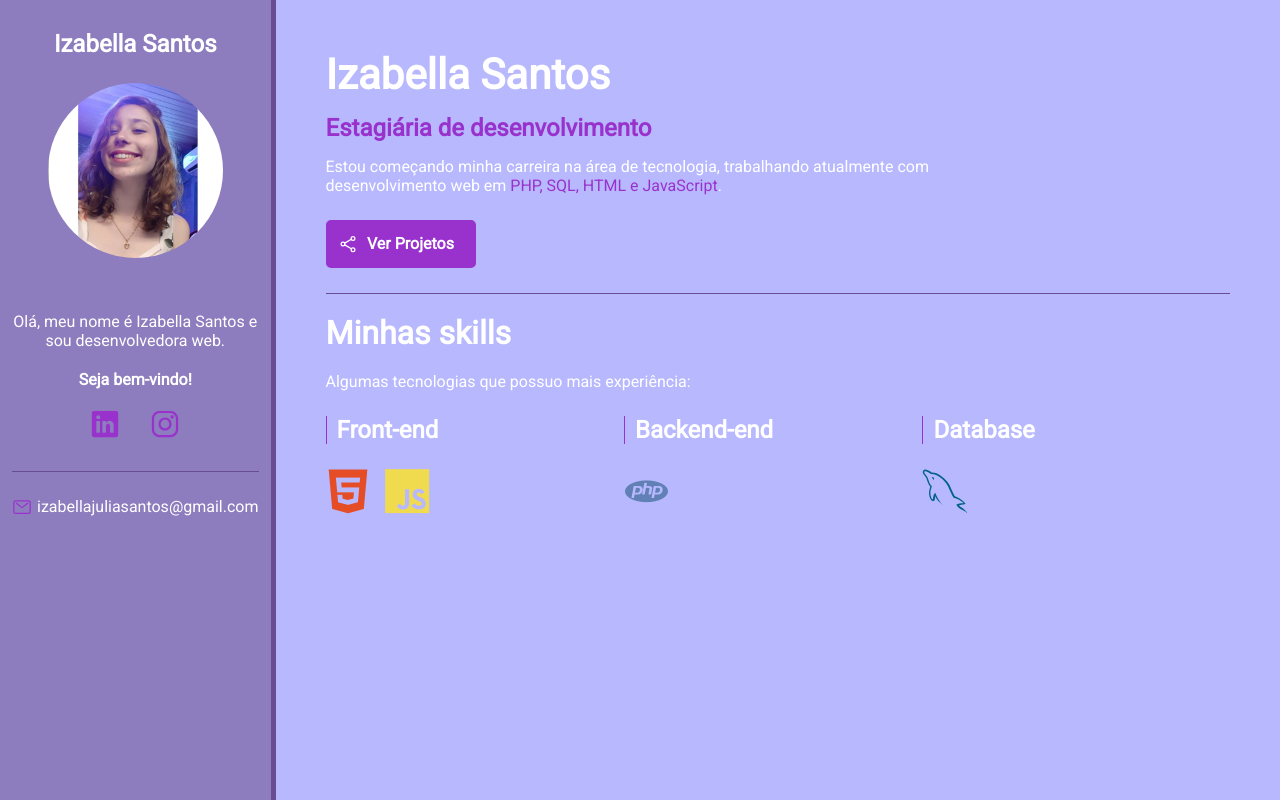
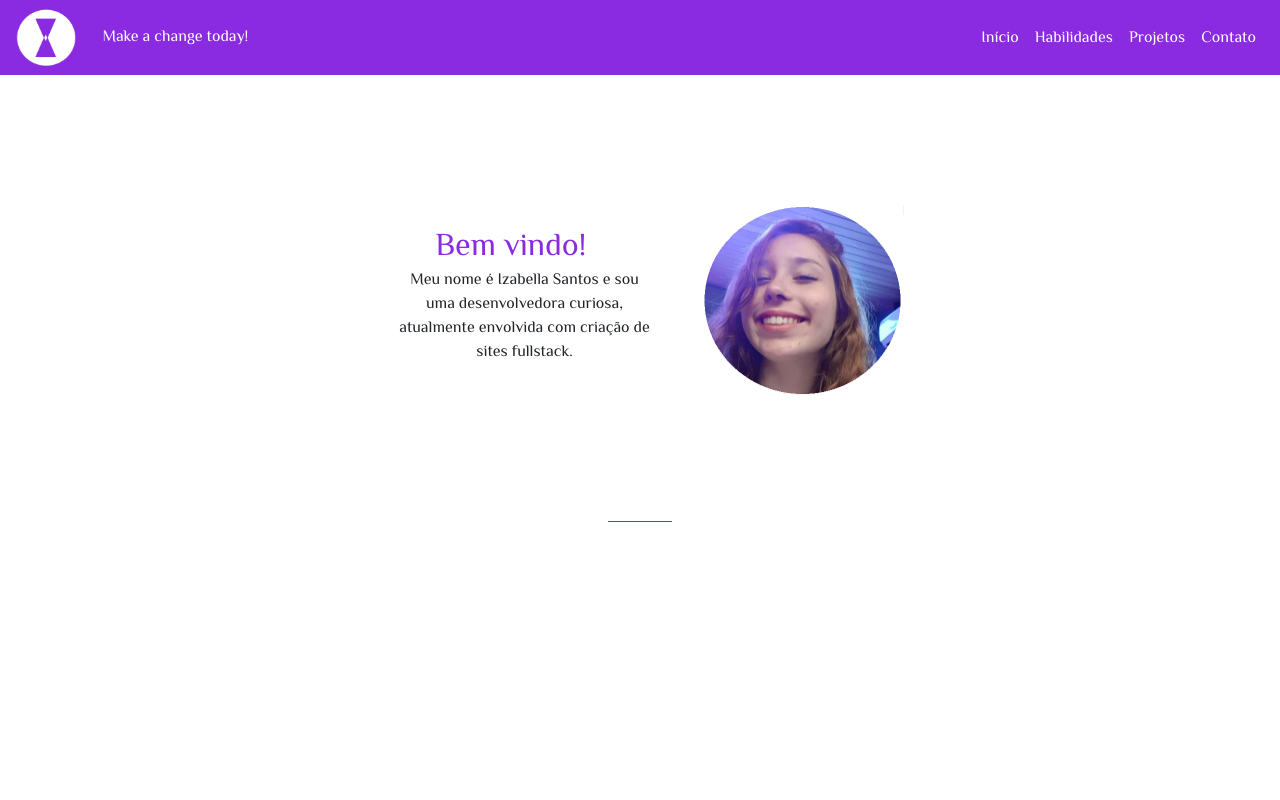
Before and after one commit to IzabellaSantos/IzabellaSantos.github.io, a PHP site: page / in a window 1280 px wide. Run offline with PHP 8.4, Linux system fonts and the light colour scheme; some libraries are stand-ins or nearby versions.

Commit message:
Att inicio

```diff
--- a/css/style.css
+++ b/css/style.css
@@ -1,236 +1,187 @@
-/*Geral*/
-
-*{
-    padding: 0;
-    margin: 0;
-    font-family: 'Roboto', sans-serif;
-    box-sizing: border-box;
+a, p{
+    font-family: 'Philosopher', sans-serif;
 }
 
-/*variavéis*/
-:root{
-    --main-color: #9932cc;
-    --main-text-color: #fff;
-    --main-border-color: #6a4c93;
-    --bio-bg-color: #8e7dbe;
-    --bio-border-color: #6a4c93;
-    --about-bg-color: #b8b8ff;
+hr{
+    border-top-color: blueviolet !important;
+    width: 5%;
 }
 
-/* Geral */
-.highlight{
-    color: var(--main-color);
+.imagem_navbar{
+    width: 60px;
 }
 
-/* Containers */
-
-#container{
-    display: flex;
-    flex-direction: row;
-    color: var(--main-text-color);
+.slogan{
+    color: white;
+    position: absolute;
+    left: 8%;
+    top: 32%;
 }
 
-#bio-container{
-    flex: 1 1 20%;
-    min-height: 100vh;
-    background-color: var(--bio-bg-color);
-    text-align: center;
-    padding: 30px 12px;
-    border-right: 5px solid var(--bio-border-color);
+.inicio{
+    margin-top: 30px;
+    height: 400px;
 }
 
-#about-container{
-    flex: 1 1 80%;
-    min-height: 100vh;
-    background-color: var(--about-bg-color);
-    padding: 50px;
+.inicio_boasvindas {
+    color: blueviolet;
+    display: inline-block;
+    font-size: 2rem;
+    position: absolute;
+    left: 34%;
+    top: 220px;
 }
 
-/*bio container*/
-#bio-container #welcome-text{
-    font-weight: bold;
-}
-#bio-container h2{
-    margin-bottom: 25px;
+.inicio_descricao{
+    display: inline-block;
+    width: 20%;
+    position: relative;
+    text-align: center;
+    left: 15%;
+    top: 150px;
 }
 
-#bio-container p{
-    margin-bottom: 20px;
+.profile_picture{
+    width: 200px;
+    position: relative;
+    left: 55%;
+    top: 100px;
 }
 
-#bio-img{
-    width: 175px;
-    height: 175px;
-    border-radius: 70%;
-    margin-bottom: 50px;
+.menu{
+    color: white !important;
 }
 
-#social-container{
-    display: flex;
-    justify-content: center;
-    list-style: none;
-    border-bottom: 1px solid var(--main-border-color);
-    margin-bottom: 25px;
-    padding-bottom: 25px;
+.menu:hover{
+    color: #D2B4DE !important;
 }
 
-#social-container li{
-    flex: 1 1 0;
-    max-width: 60px;
+.box-habilidades{
+    border: solid 0.2px gray;
+    border-radius: 5%;
+    box-shadow:  5px 10px 8px #888888;
+    box-sizing: border-box;
+    display: inline-block;
+    margin-bottom: 70px;
+    margin-top: 50px;
+    padding: 60px;
+    position: relative;
+    width: 70%;
+    left: 20%;
 }
 
-#social-container li a{
-    color: var(--main-color);
-    font-size: 30px;
+.devicon-html5-plain-wordmark{
+    color: #866ec7;
+    font-size: 70px;
+    position: relative;
 }
 
-#email-container{
-    display: flex;
-    justify-content: center;
+.navbar-light .navbar-toggler {
+    border: none;
 }
 
-#email-container ion-icon,
-#email-container a{
-    flex: 1 1 0;
+
+@media only screen and (max-width: 600px) {
+    .inicio_boasvindas {
+        text-align: center;
+        display: block;
+        position: relative;
+        top: 0%;
+        left: 0%;
     }
 
-#email-container a{
-    color: var(--main-text-color);
-    text-decoration: none;
-    max-width: 225px;
+    .inicio_descricao {
+        position: relative;
+        text-align: center;
+        top: 0%;
+        left: 0%;
+        width: 70%;
+        left: 15%;
+        margin-top: 30px;
     }
 
-#email-container ion-icon{
-    color: var(--main-color);
-    font-size: 20px;
-    margin-right: 5px;
-    max-width: 20px;
+    .profile_picture {
+        width: 200px;
+        position: relative;
+        left: 25%;
+        top: 0%;
+    }
+    hr{
+        width: 15%;
     }
 
-/*about container */
-#name{
-    font-size: 42px;
-    margin-bottom: 15px;
 }
 
-#title{
-    font-size: 24px;
-    margin-bottom: 15px;
-    font-weight: bold;
+@media only screen and (max-width: 992px){
+    .slogan {
+        left: 2%;
+        position: relative;
+        margin-top: 13px;
+    }
 }
 
-.description{
-    max-width: 75%;
-    margin-bottom: 10px;
+/* ipad */
+@media only screen and (max-width: 992px) and (min-width: 601px){
+  .inicio_boasvindas {
+        color: blueviolet;
+        display: inline-block;
+        font-size: 2rem;
+        position: relative;
+        left: 25%;
+        top: 40px;
+    }
+    .profile_picture {
+        width: 200px;
+        position: relative;
+        left: 35%;
+        top: 120px;
     }
 
-#btn-projects{
-    font-weight: bold;
-    font-size: 16px;
-    color: var(--main-text-color);
-    background-color: var(--main-color);
-    border: 2px solid var(--main-color);
-    border-radius: 5px;
-    text-decoration: none;
-    transition: .5s;
-    margin: 25px 0;
-    padding: 12px 10px;
-    width:  150px;
-    text-align: center;
-    display: flex;
+    .inicio_descricao {
+        display: block;
+        width: 30%;
+        left: 20%;
+        top: 0px;
+    }
 }
 
-#btn-projects ion-icon,
-#btn-projects span{
-    flex: 1 1 0;
+/* ipad pro */
+@media only screen and (max-width: 1024px) and (min-width: 992px){
+    .profile_picture {
+        top: 140px;
     }
 
-#btn-projects ion-icon{
-    font-size: 20px;
-    max-width: 20px;
+    .inicio_descricao {
+        left: 11%;
+        top: 190px;
+    }
 }
 
-#btn-projects:hover{
-    background-color: transparent;
-}
-
-#section-skills-title{
-    border-top: 1px solid var(--main-border-color);
-    padding-top: 20px;
-    margin-bottom: 20px;
-    font-size: 32px;
-}
-
-#skills-container{
-    display: flex;
-    flex-wrap: wrap;
-    margin-top: 25px;
-}
-
-.skills-box{
-    flex: 1 1 33%;
-    max-width: 33%;
-    margin-bottom: 35px;
-}
-
-.skills-title{
-    font-size: 24px;
-    margin-bottom: 25px;
-    font-weight: bold;
-    padding-left: 10px;
-    border-left: 1px solid var(--main-color);
-}
-
-.skills-box i{
-    font-size: 45px;
-    margin-right: 10px;
-}
-
-/* Mobile */
-@media(max-width: 450px){
-    #container{
-        flex-direction: column;
-    }
-
-    #bio-container{
-        min-height: auto;
-        border-right: none;
-        border-bottom: 5px solid var(--bio-border-color);
-    }
-
-    #bio-container h2{
+/* surface fold */
+@media only screen and (max-width: 300px) {
+    .slogan{
         display: none;
     }
 
-    #bio-container p{
-        max-width: 60%;
-        margin: 10px auto;
-        margin-top:  -15px;
+    .profile_picture{
+        left: 15%;
     }
 
-    #about-container{
-        text-align: center;
-        padding: 30px;
+    .inicio{
+        height: 430px;
+    }
 }
 
-    #about-container .description{
-        margin: 10px auto;
-        max-width: 100%;
-        line-height: 26px;
+/* iphone 5 */
+@media only screen and (max-width: 320px) and (min-width: 301px){
+    .profile_picture {
+        left: 19%;
+    }
 }
 
-    #btn-projects{
-        margin: 20px auto;
-    }
-
-    .skills-box{
-        flex: 1 1 100%;
-        max-width: 100%;
-        margin-bottom: 40px;
-        text-align: left;
-    }
-
-    .skills-box i{
-        font-size: 60px;
+/* surface duo */
+@media only screen and (max-width: 540px) and (min-width: 539px){
+    .profile_picture {
+        left: 32%;
     }
 }
--- a/index.html
+++ b/index.html
@@ -1,66 +1,76 @@
-<!DOCTYPE html>
+<!doctype html>
 <html lang="en">
+
 <head>
-    <meta charset="UTF-8">
-    <meta http-equiv="X-UA-Compatible" content="IE=edge">
-    <meta name="viewport" content="width=device-width, initial-scale=1.0">
-    <title>Portifólio Izabella Santos</title>
+    <!-- Required meta tags -->
+    <meta charset="utf-8">
+    <meta name="viewport" content="width=device-width, initial-scale=1, shrink-to-fit=no">
+
     <link rel="stylesheet" href="css/style.css">
+    <link rel="icon" type="image/png" href="img/icon.png"/>
+    <link rel="preconnect" href="https://fonts.gstatic.com">
+    <link href="https://fonts.googleapis.com/css2?family=Philosopher&display=swap" rel="stylesheet">
+    <link rel="stylesheet" href="https://cdn.jsdelivr.net/gh/devicons/devicon@v2.11.0/devicon.min.css">
+    <link rel="stylesheet" href="https://cdnjs.cloudflare.com/ajax/libs/font-awesome/4.7.0/css/font-awesome.min.css">
 
-    <!-- Google fonts -->
-    <link rel="preconnect" href="https://fonts.gstatic.com">
-    <!-- Dev icons-->
-    <link rel="stylesheet" href="https://cdn.jsdelivr.net/gh/devicons/devicon@v2.10.1/devicon.min.css">
-    <!-- CSS do projeto -->
-    <link href="https://fonts.googleapis.com/css2?family=Roboto:ital,wght@0,300;0,400;1,100;1,300&display=swap" rel="stylesheet">
+    <!-- Bootstrap CSS -->
+    <link rel="stylesheet" href="https://stackpath.bootstrapcdn.com/bootstrap/4.3.1/css/bootstrap.min.css"
+        integrity="sha384-ggOyR0iXCbMQv3Xipma34MD+dH/1fQ784/j6cY/iJTQUOhcWr7x9JvoRxT2MZw1T" crossorigin="anonymous">
+
+    <title> Izabella Santos | Desenvolvedora</title>
 </head>
+
 <body>
-    <main id="container">
-        <aside id="bio-container">
-            <h2>Izabella Santos</h2>
-            <img id = "bio-img" src="img/izabella.PNG" alt="Izabella Santos">
-            <p>Olá, meu nome é Izabella Santos e sou desenvolvedora web. </p>
-            <p id="welcome-text">Seja bem-vindo!</p>
+    <nav class="navbar navbar-expand-lg navbar-light" style="background-color: blueviolet; justify-content: space-between;">
+        <img class="imagem_navbar" src="img/icon_navbar.png" alt="icon_navbar">
+        <p class="slogan">Make a change today!</p>
+        <button class="navbar-toggler" type="button" data-toggle="collapse" data-target="#navbarSupportedContent"
+            aria-controls="navbarSupportedContent" aria-expanded="false" aria-label="Toggle navigation">
+            <span class="navbar-toggler-icon">
+                <i class="fa fa-bars" style="color:#fff; font-size:28px;"></i>
+            </span>
+        </button>
 
-            <ul id="social-container">
-                <li><a href="https://www.linkedin.com/in/izabella-j%C3%BAlia-dos-santos-3474721a3/" target="_blank"><ion-icon name ="logo-linkedin"></ion-icon></a></li>
-                <li><a href="https://www.instagram.com/bellantos/" target="_blank"><ion-icon name ="logo-instagram"></ion-icon></a></li>
+        <div class="collapse navbar-collapse" id="navbarSupportedContent" style="flex-grow: 0;" >
+            <ul class="navbar-nav mr-auto">
+                <li class="nav-item active">
+                    <a class="nav-link menu" href="#inicio">Início</a>
+                </li>
+                <li class="nav-item">
+                    <a class="nav-link menu" href="#habilidades">Habilidades</a>
+                </li>
+                <li class="nav-item">
+                    <a class="nav-link menu" href="#projetos">Projetos</a>
+                </li>
+                <li class="nav-item">
+                    <a class="nav-link menu" href="#contato">Contato</a>
+                </li>
             </ul>
+        </div>
+    </nav>
 
-            <div id="email-container">
-                <ion-icon name = "mail-outline"></ion-icon><a href="mailto:izabellajuliasantos@gmail.com">izabellajuliasantos@gmail.com</a>
-            </div>
-        </aside>
-        <section id="about-container">
-            <h1 id = "name">Izabella Santos</h1>
-            <p id="title"><span class="highlight">Estagiária de desenvolvimento</span></p>
-            <p class="description">Estou começando minha carreira na área de tecnologia, trabalhando atualmente com desenvolvimento web em <span class="highlight">PHP, SQL, HTML e JavaScript</span>.</p>
-            <a href="https://github.com/IzabellaSantos" id="btn-projects"><ion-icon name="share-social-outline"></ion-icon><span>Ver Projetos</span></a>
-            <h2 id="section-skills-title">Minhas skills</h2>
-            <p class="description">Algumas tecnologias que possuo mais experiência:</p>
+    <div class="inicio" id='inicio'>
+        <p class="inicio_boasvindas">Bem vindo!</p>
+        <img class="profile_picture" src="img/icon_izabela.png" alt="profile_picture">
+        <p class="inicio_descricao">Meu nome é Izabella Santos e sou uma desenvolvedora curiosa, atualmente envolvida com criação de sites fullstack.</p>
+    </div>
 
-            <div id="skills-container">
-                <div class="skills-box">
-                    <p class="skills-title">Front-end</p>
-                    <i class="devicon-html5-plain colored"></i>
-                    <i class="devicon-javascript-plain colored"></i>
-                </div>
-
-                <div class="skills-box">
-                    <p class="skills-title">Backend-end</p>
-                    <i class="devicon-php-plain colored"></i>
-                </div>
-
-                <div class="skills-box">
-                    <p class="skills-title">Database</p>
-                    <i class="devicon-mysql-plain colored"></i>
-                </div>
-            </div>
+    <hr>
 
 
-        </section>
-    </main>
-    <!-- Icones -->
-    <script src="https://unpkg.com/ionicons@5.4.0/dist/ionicons.js"></script>
+
+
+    <!-- Optional JavaScript -->
+    <!-- jQuery first, then Popper.js, then Bootstrap JS -->
+    <script src="https://code.jquery.com/jquery-3.3.1.slim.min.js"
+        integrity="sha384-q8i/X+965DzO0rT7abK41JStQIAqVgRVzpbzo5smXKp4YfRvH+8abtTE1Pi6jizo"
+        crossorigin="anonymous"></script>
+    <script src="https://cdnjs.cloudflare.com/ajax/libs/popper.js/1.14.7/umd/popper.min.js"
+        integrity="sha384-UO2eT0CpHqdSJQ6hJty5KVphtPhzWj9WO1clHTMGa3JDZwrnQq4sF86dIHNDz0W1"
+        crossorigin="anonymous"></script>
+    <script src="https://stackpath.bootstrapcdn.com/bootstrap/4.3.1/js/bootstrap.min.js"
+        integrity="sha384-JjSmVgyd0p3pXB1rRibZUAYoIIy6OrQ6VrjIEaFf/nJGzIxFDsf4x0xIM+B07jRM"
+        crossorigin="anonymous"></script>
 </body>
+
 </html>
```
Also changed, not shown: img/icon.png (added), img/icon_izabela.png (added), img/icon_navbar.png (added). Lines whose indentation alone changed are shown as unchanged.
